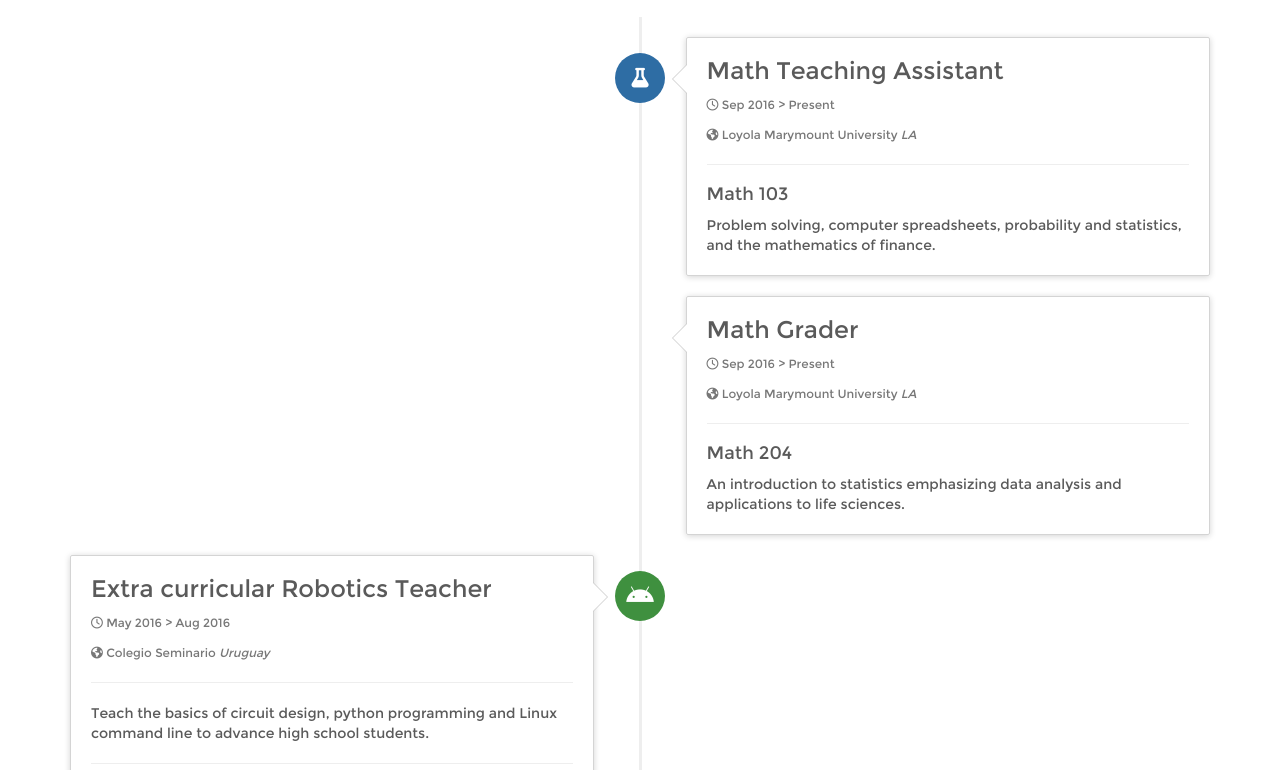
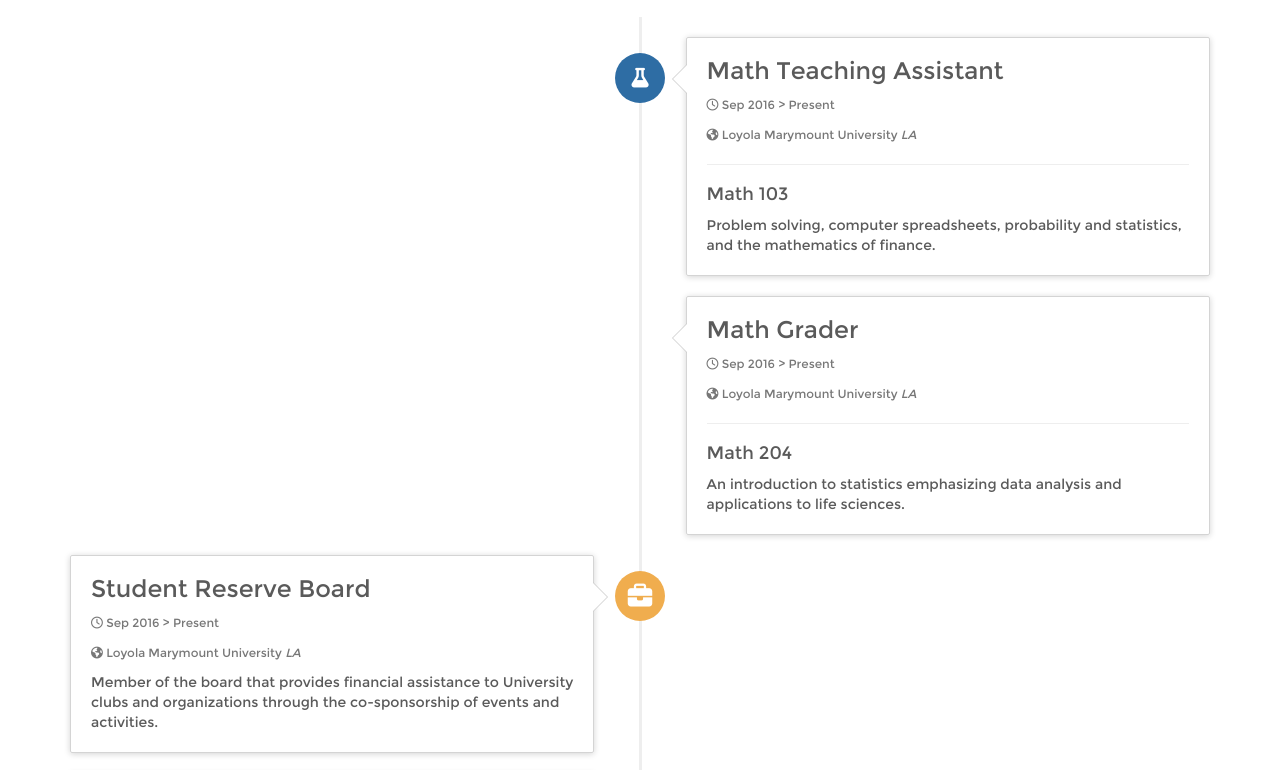
Before and after one commit to juanjoneri/juanjoneri.github.io, a plain HTML site: page experience.html in a window 1280 px wide. Shown: the part 153-923 px from the top of the page. Drawn offline with Linux system fonts and the light colour scheme.

Commit message:
add SRB to experience

```diff
--- a/experience.html
+++ b/experience.html
@@ -80,6 +80,21 @@
             </div>
         </div>
     </li><!--no icon right end------------>
+
+    <li><!--normal left start------------>
+        <div class="timeline-badge warning"><i class="fa fa-briefcase fa-lg"></i></div>
+
+        <div class="timeline-panel">
+            <div class="timeline-heading">
+              <h3 class="timeline-title">Student Reserve Board</h3>
+              <p><small class="text-muted"><i class="fa fa-clock-o"></i> Sep 2016 > Present</small></p>
+              <p><small class="text-muted"><i class="fa fa-globe"></i> Loyola Marymount University <i>LA</i></small></p>
+            </div>
+            <div class="timeline-body">
+              <p>Member of the board that provides financial assistance to University clubs and organizations through the co-sponsorship of events and activities.</p>
+            </div>
+        </div>
+    </li><!--normal left end------------>
 
     <li><!--normal left start------------>
         <div class="timeline-badge success"><i class="fa fa-android fa-lg"></i></div>
```
